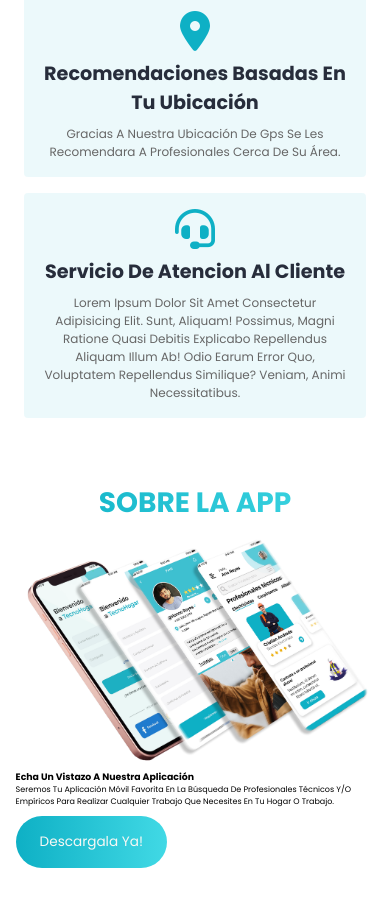
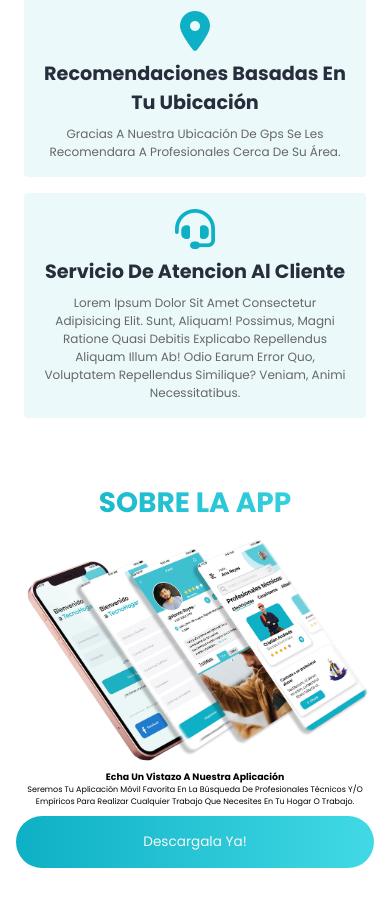
Before and after one commit to ferjovel06/TecnoHogar-Landing, a plain HTML site: page index.html in a window 390 px wide. Shown: the part 1676-2576 px from the top of the page. Drawn offline with Linux system fonts and the light colour scheme.

Commit message:
Update style.css

```diff
--- a/css/styles.css
+++ b/css/styles.css
@@ -303,6 +303,18 @@ header .navbar a:hover {
     .home .content p {
         font-size: 1.5rem;
     }
+
+    .about .row .content {
+        text-align: center;
+    }
+
+    .about .row .content .button a {
+        width: 100%;
+    }
+
+    .about .row .content .button a:last-child {
+        margin: 1rem 0;
+    }
 }
 
 @media (max-width: 400px) {
```
